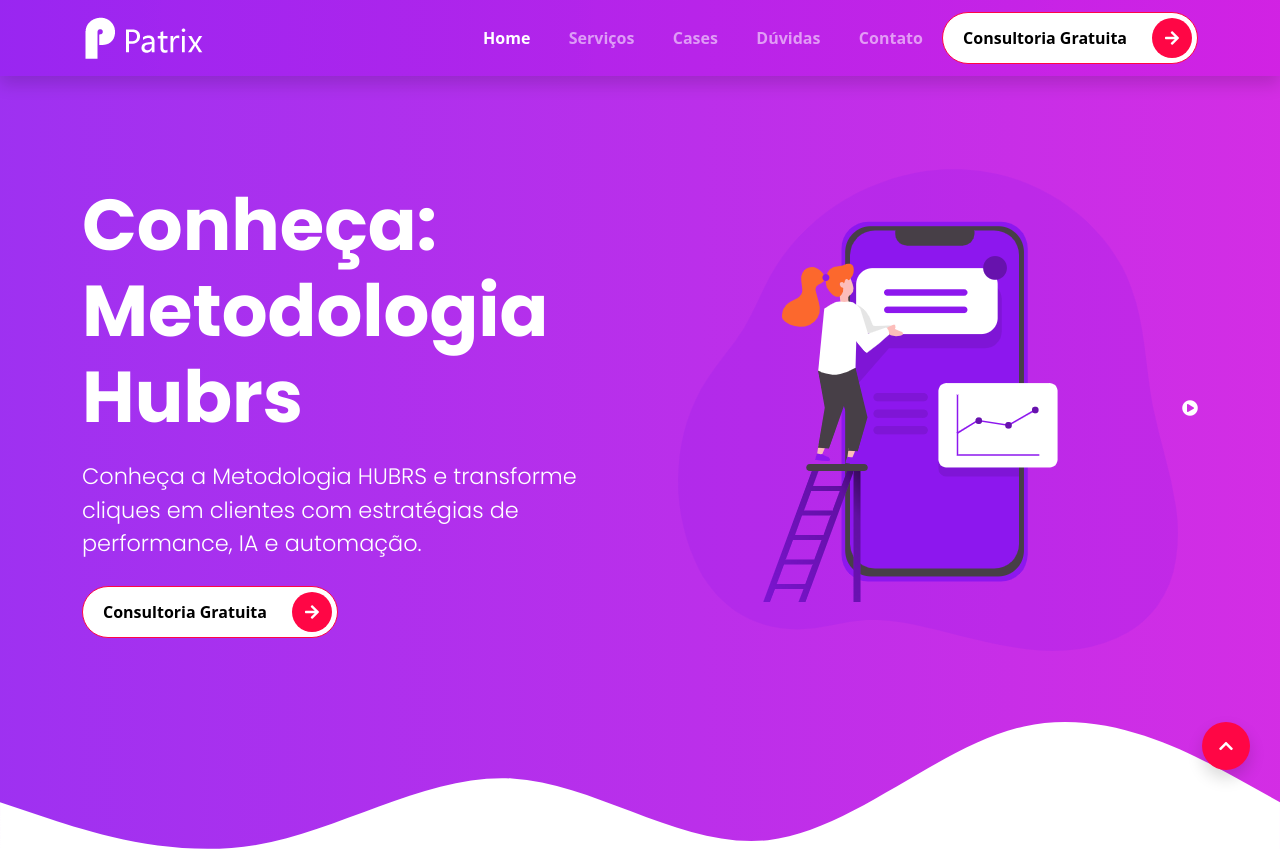
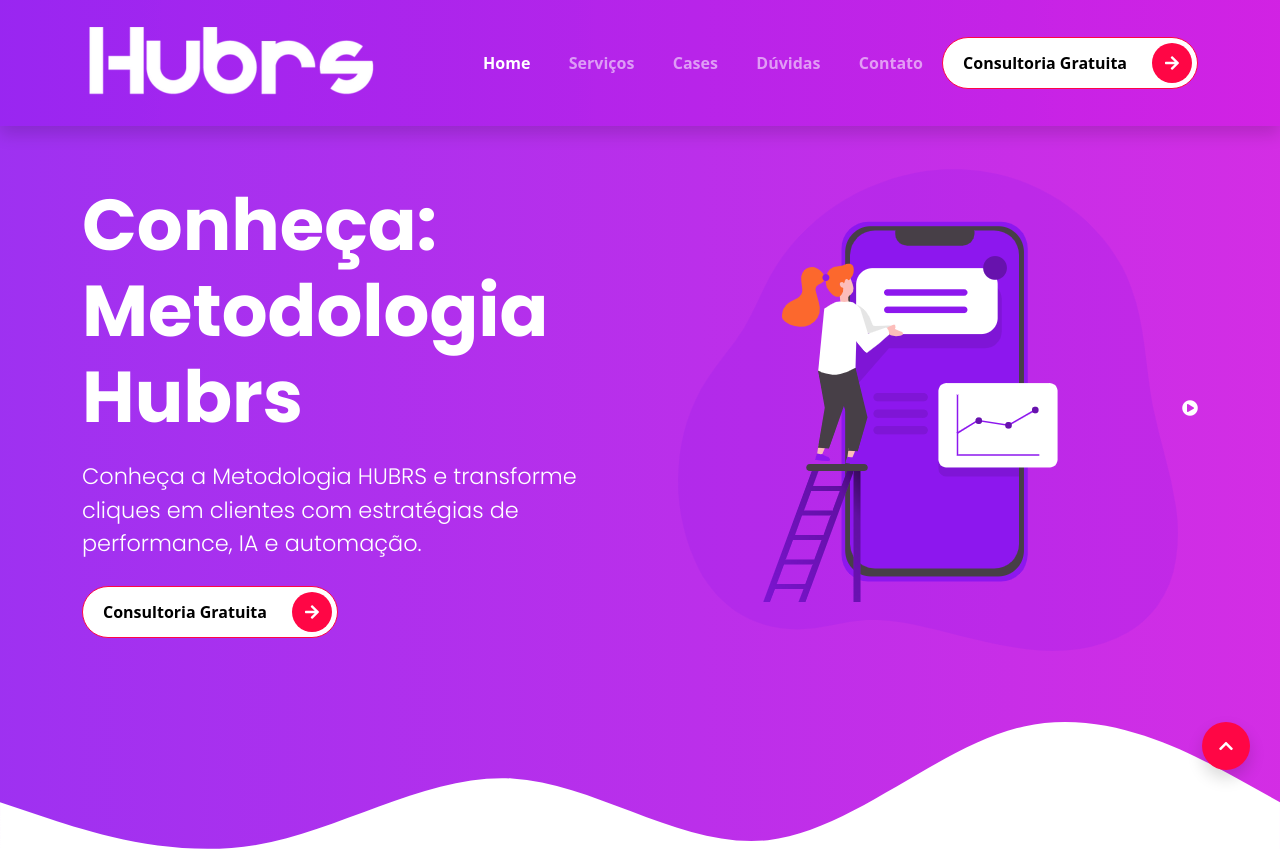
Before and after one commit to EdilanGomes/PEX-FACULDADE-DESCOMPLICA-EDILAN, a website: page index.html in a window 1280 px wide. Shown: the top 849 px of the page. Drawn offline with nearby package versions, Linux system fonts and the light colour scheme; files that its build step writes are made by us from their sources.

Commit message:
Alteração de Logotipo

```diff
--- a/index.html
+++ b/index.html
@@ -18,7 +18,7 @@
 <nav class="navbar navbar-expand-lg navbar-dark menu shadow fixed-top">
     <div class="container">
       <a class="navbar-brand" href="">
-        <img src="images/logo.png" alt="logo image">
+        <img src="images/hubrslogo.png" alt="logo image">
       </a>
       <button class="navbar-toggler" type="button" data-bs-toggle="collapse" data-bs-target="#navbarNav" aria-controls="navbarNav" aria-expanded="false" aria-label="Toggle navigation">
         <span class="navbar-toggler-icon"></span>
```
Also changed, not shown: images/hubrslogo.png (added), images/logo.png (deleted).
